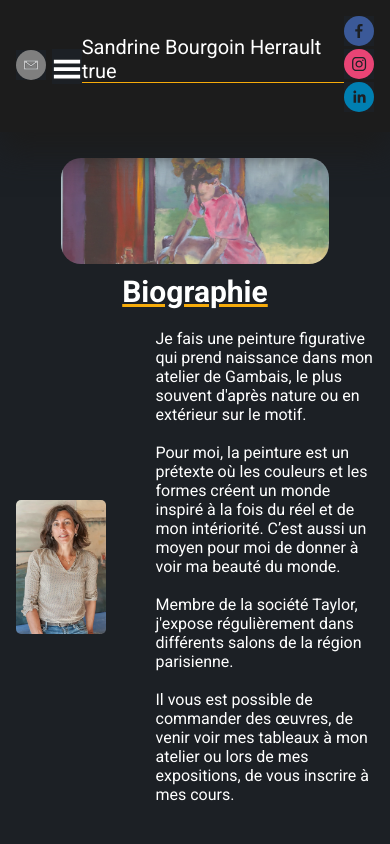
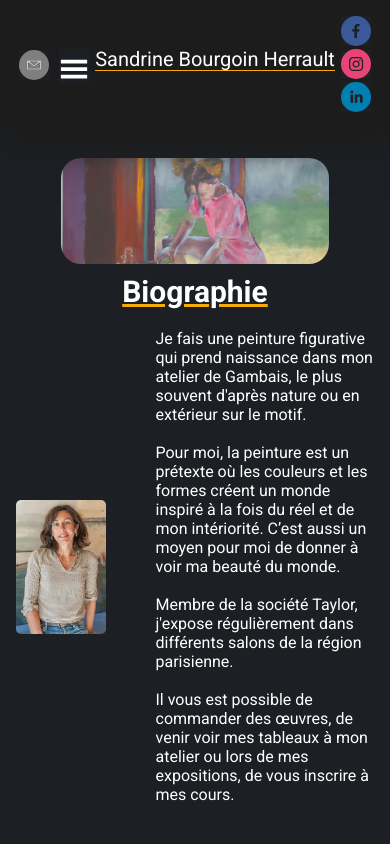
Before and after one commit to Loony675/sandrine-herrault, a Next.js app: page / in a window 390 px wide. Shown: the top 844 px of the page. Built offline with nearby package versions, Linux system fonts and the light colour scheme.

Commit message:
mobile render

```diff
--- a/components/Header.js
+++ b/components/Header.js
@@ -142,7 +142,7 @@ function Header() {
       <div className={styles.leftContainer}>{mapMedia}</div>
 
       <div className={styles.centerContainer}>
-        <div className={styles.artist}>Sandrine Bourgoin Herrault {isMobile ? 'true' : 'false'}</div>
+        <div className={styles.artist}>Sandrine Bourgoin Herrault </div>
         <div className={styles.skills}>Peintre Autrice Illustratrice</div>
         {isMobile ? (
           console.log("Mobile device detect")
```
